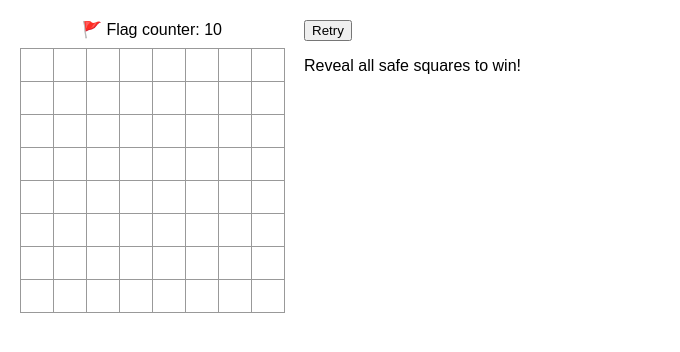
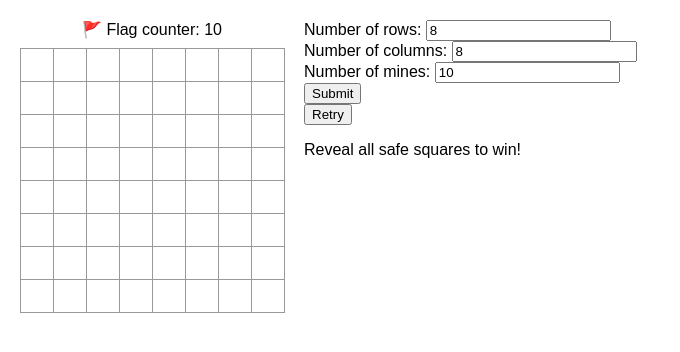
Before and after one commit to randyg111/react-minesweeper, a React (Create React App) app in the folder src/: page / in a window 1280 px wide. Shown: the top 352 px of the page, without its empty margins (0-680 px from the left). Built offline with nearby package versions, Linux system fonts and the light colour scheme.

Commit message:
Custom rows, cols, mines

```diff
--- a/src/App.tsx
+++ b/src/App.tsx
@@ -1,26 +1,30 @@
-import React, { useMemo, useState } from "react";
+import React, { useRef, useMemo, useState } from "react";
 
-// retry button, custom difficulty, timer, graphics, snake
+// custom difficulty, timer, graphics, snake
 type Value = "💥" | "🚩" | "⬜" | 0 | 1 | 2 | 3 | 4 | 5 | 6 | 7 | 8 | null;
 type Grid = Value[][];
 type GridFunc = (grid: Grid, r: number, c: number) => number;
 
-const rows = 8;
-const cols = 8;
-const mines = 10;
+var rows = 8;
+var cols = 8;
+var mines = 10;
 var flags = mines;
-var status = "Reveal all safe squares to win!";
 var clicks = 0;
+var retries = 0;
 
 interface BoardProps {
   squares: Grid;
   hiddenSquares: Grid;
-  onPlay: Function;
+  onPlay: (nextGrid: Grid) => void;
 }
 
 interface SquareProps {
   value: Value;
   onSquareClick: React.MouseEventHandler;
+}
+
+interface FormProps {
+  refresh: () => void;
 }
 
 function Square({value, onSquareClick}: SquareProps) {
@@ -31,7 +35,9 @@ function Square({value, onSquareClick}: SquareProps) {
 function Board({squares, onPlay, hiddenSquares}: BoardProps) {
   const handleClick = (e: React.MouseEvent, r: number, c: number) => {
     e.preventDefault();
-    if (calculateWin(squares) || calculateLose()) {
+    if (calculateWin(hiddenSquares, squares)) {
+      return;
+    } else if (calculateLose(squares)) {
       return;
     }
     if (e.type === "mousedown") {
@@ -50,28 +56,6 @@ function Board({squares, onPlay, hiddenSquares}: BoardProps) {
     }
     onPlay(nextSquares);
   };
-
-  function calculateWin(squares: Grid) {
-    for (let r = 0; r < rows; r++) {
-      for (let c = 0; c < cols; c++) {
-        if (hiddenSquares[r][c] !== "💥" && hiddenSquares[r][c] !== squares[r][c]) {
-          return false;
-        }
-      }
-    }
-    return true;
-  }
-
-  function calculateLose() {
-    for (let r = 0; r < rows; r++) {
-      for (let c = 0; c < cols; c++) {
-        if (squares[r][c] === "💥") {
-          return true;
-        }
-      }
-    }
-    return false;
-  }
 
   function handleChord(nextSquares: Grid, r: number, c: number) {
     if (nextSquares[r][c] !== null && typeof nextSquares[r][c] !== "string") {
@@ -96,19 +80,13 @@ function Board({squares, onPlay, hiddenSquares}: BoardProps) {
   }
 
   function handleLeftClick(nextSquares: Grid, r: number, c: number) {
-    if (r < 0 || c < 0 || r >= rows || c >= cols || nextSquares[r][c] !== null) return 0;
+    if (r < 0 || c < 0 || r >= nextSquares.length || c >= nextSquares[0].length || nextSquares[r][c] !== null) return 0;
     if (hiddenSquares[r][c] === 0) {
       hiddenSquares[r][c] = "⬜";
       nextSquares[r][c] = "⬜";
       adjFunc(nextSquares, r, c, handleLeftClick);
     } else {
       nextSquares[r][c] = hiddenSquares[r][c];
-      if (nextSquares[r][c] === "💥") {
-        status = "You lose!";
-      }
-    }
-    if (calculateWin(nextSquares)) {
-      status = "You win!";
     }
     return 0;
   }
@@ -134,6 +112,7 @@ function Board({squares, onPlay, hiddenSquares}: BoardProps) {
 
 export default function Game() {
   const [grid, setGrid] = useState<Grid>(Array(rows).fill(null).map(x => Array(cols).fill(null)));
+  const [status, setStatus] = useState("Reveal all safe squares to win!");
   const hidden = useMemo(() => {
     const temp = Array(rows).fill(null).map(x => Array(cols).fill(0)) as Grid;
     const locs = new Set<number>();
@@ -141,9 +120,10 @@ export default function Game() {
       locs.add(Math.floor(Math.random() * rows * cols));
     }
     const locsArr = Array.from(locs);
+    console.log(locsArr);
     for (let loc of locsArr) {
-      const r = Math.floor(loc / rows);
-      const c = loc % rows;
+      const r = Math.floor(loc / cols);
+      const c = loc % cols;
       temp[r][c] = "💥";
 
       adjFunc(temp, r, c, (grid, r, c) => {
@@ -155,28 +135,119 @@ export default function Game() {
       });
     }
     return temp;
-  }, [retry]);
+  }, [retries]);
 
   function retry() {
-    setGrid(Array(rows).fill(null).map(x => Array(cols).fill(null)));
+    const status = checkInput();
+    flags = 0;
+    setStatus(status);
+    if (status !== "There are more mines than squares!" && status !== "Negative mines!") {
+      flags = mines;
+      retries++;
+      setGrid(Array(rows).fill(null).map(x => Array(cols).fill(null)));
+    }
   }
 
+  function checkInput() {
+    if (mines < 0) {
+      return "Negative mines!";
+    }
+    if (mines > rows * cols) {
+      return "There are more mines than squares!";
+    }
+    if (mines === rows * cols) {
+      return "You win?!";
+    }
+    return "Reveal all safe squares to win!";
+  }
 
   function handlePlay(nextGrid: Grid) {
+    if(calculateWin(hidden, nextGrid)) {
+      setStatus("You win!");
+    }
+    if(calculateLose(nextGrid)) {
+      setStatus("You lose!");
+      revealMines(nextGrid);
+    }
     setGrid(nextGrid);
   }
 
+  function revealMines(nextSquares: Grid) {
+    for (let r = 0; r < nextSquares.length; r++) {
+      for (let c = 0; c < nextSquares[0].length; c++) {
+        if (hidden[r][c] === "💥") {
+          nextSquares[r][c] = hidden[r][c];
+        }
+      }
+    }
+  }
+
+  // handle mines > r*c
+  // optimize mine generation
+  // 50/50
   return (
     <div className="game">
       <div className="game-board">
         <Board squares={grid} onPlay={handlePlay} hiddenSquares={hidden} />
       </div>
       <div className="game-info">
+        <CustomForm refresh={retry} />
         <button onClick={retry}>Retry</button>
         <p>{status}</p>
       </div>
     </div>
   )
+}
+
+function CustomForm({refresh}: FormProps) {
+  const [rowNum, setRowNum] = useState(8);
+  const [colNum, setColNum] = useState(8);
+  const [mineNum, setMineNum] = useState(10);
+  function handleSubmit(e: React.MouseEvent) {
+    rows = rowNum;
+    cols = colNum;
+    mines = mineNum;
+    refresh();
+  }
+  return (
+    <div>
+      <label>
+        Number of rows: <input value={rowNum} onChange={e => setRowNum(Number(e.target.value))} type="number" />
+      </label>
+      <br />
+      <label>
+        Number of columns: <input value={colNum} onChange={e => setColNum(Number(e.target.value))} type="number" />
+      </label>
+      <br />
+      <label>
+        Number of mines: <input value={mineNum} onChange={e => setMineNum(Number(e.target.value))} type="number" />
+      </label>
+      <br />
+      <button onClick={handleSubmit}>Submit</button>
+    </div>
+  );
+}
+
+function calculateWin(hidden:Grid, squares: Grid) {
+  for (let r = 0; r < squares.length; r++) {
+    for (let c = 0; c < squares[0].length; c++) {
+      if (hidden[r][c] !== "💥" && hidden[r][c] !== squares[r][c]) {
+        return false;
+      }
+    }
+  }
+  return true;
+}
+
+function calculateLose(squares: Grid) {
+  for (let r = 0; r < squares.length; r++) {
+    for (let c = 0; c < squares[0].length; c++) {
+      if (squares[r][c] === "💥") {
+        return true;
+      }
+    }
+  }
+  return false;
 }
 
 function adjFunc(grid: Grid, r: number, c: number, func: GridFunc) {
@@ -185,7 +256,7 @@ function adjFunc(grid: Grid, r: number, c: number, func: GridFunc) {
   if (r > 0) {
     num += colFunc(grid, r-1, c, func);
   }
-  if (r < rows - 1) {
+  if (r < grid.length - 1) {
     num += colFunc(grid, r+1, c, func);
   }
   return num;
@@ -197,7 +268,7 @@ function colFunc(grid: Grid, r: number, c: number, func: GridFunc) {
   if (c > 0) {
     num += func(grid, r, c-1);
   }
-  if (c < cols - 1) {
+  if (c < grid[0].length - 1) {
     num += func(grid, r, c+1);
   }
   return num;
```
